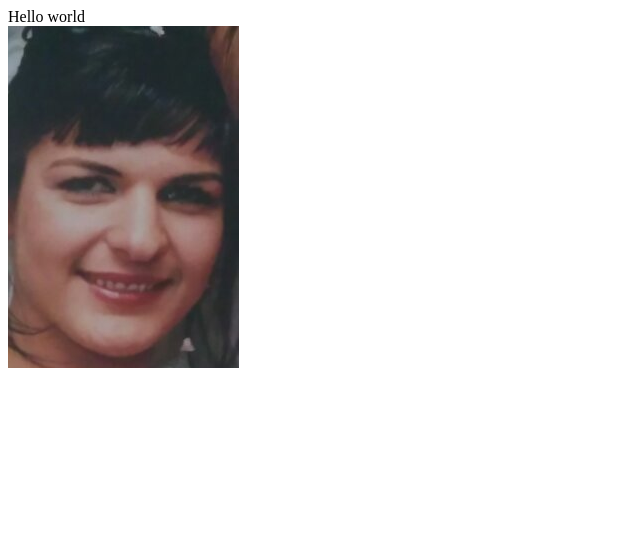
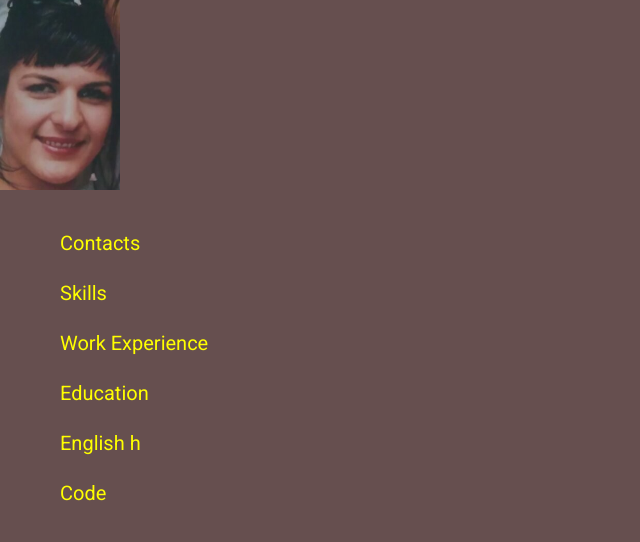
Before and after one commit to ylyuday/rsschool-cv, a plain HTML site: page index.html in a window 1280 px wide. Shown: the whole page, without its empty margins (0-640 px from the left). Drawn offline with Linux system fonts and the light colour scheme.

Commit message:
feat: add header main footer

```diff
--- a/index.html
+++ b/index.html
@@ -1,4 +1,62 @@
-<div>
-    Hello world
-</div>
-<img src="./img/foto.png" alt="foto">
+<!DOCTYPE html>
+<html lang="en">
+
+<head>
+    <meta charset="UTF-8">
+    <meta http-equiv="X-UA-Compatible" content="IE=edge">
+    <meta name="viewport" content="width=device-width, initial-scale=1.0">
+    <link rel="preconnect" href="https://fonts.googleapis.com">
+    <link rel="preconnect" href="https://fonts.gstatic.com" crossorigin>
+    <link href="https://fonts.googleapis.com/css2?family=Roboto:ital,wght@0,300;0,400;1,100;1,300;1,700&display=swap"
+        rel="stylesheet">
+    <link rel="preconnect" href="https://fonts.googleapis.com">
+    <link rel="preconnect" href="https://fonts.gstatic.com" crossorigin>
+    <link
+        href="https://fonts.googleapis.com/css2?family=Noto+Sans:ital,wght@0,100;0,200;0,300;0,700;1,300;1,400&display=swap"
+        rel="stylesheet">
+    <link rel="stylesheet" href="./style.css">
+    <link rel="icon" href="./assets/img/icon rsschool.png">
+    <title>CV</title>
+</head>
+
+<body>
+    <header class="header">
+        <img class="img-foto" src="./assets/img/foto.png" alt="foto">
+        <div class="container">
+            <nav class="nav">
+                <ul class="nav-list">
+                    <li class="nav-item"><a href="#contacts" class="nav-link">Contacts</a></li>
+                    <li class="nav-item"><a href="#skills" class="nav-link">Skills</a></li>
+                    <li class="nav-item"><a href="#work Experience" class="nav-link">Work Experience</a></li>
+                    <li class="nav-item"><a href="#education" class="nav-link">Education</a></li>
+                    <li class="nav-item"><a href="#english" class="nav-link">English
+                            h
+                        </a></li>
+                    <li class="nav-item"><a href="#code" class="nav-link">Code</a></li>
+                </ul>
+
+            </nav>
+        </div>
+    </header>
+    <main class="main">
+        <div class="container">
+            <section class="section">
+
+
+            </section>
+
+        </div>
+
+
+
+    </main>
+    <footer class="footer">
+        <div class="container">
+
+        </div>
+
+    </footer>
+
+</body>
+
+</html>
--- a/style.css
+++ b/style.css
@@ -1,3 +1,70 @@
-div {
-    width: 100%;
+* {
+	box-sizing: border-box;
 }
+
+body {
+	min-height: 100vh;
+	margin: 0;
+	padding: 0;
+	display: flex;
+	flex-direction: column;
+	background-color: rgb(102, 79, 79);
+	font-family: 'Roboto', sans-serif;
+	font-size: 20px;
+	font-weight: 400;
+	line-height: 1.5;
+	color: black;
+}
+
+
+.container {
+	max-width: 1440px;
+	margin: 0 auto;
+}
+
+.nav-list {
+	flex-wrap: wrap;
+	align-items: center;
+	list-style: none;
+}
+
+.nav-link {
+	padding: 0 20px;
+	line-height: 50px;
+	transition: .3s;
+}
+
+.nav-item a {
+	color: yellow;
+	text-decoration: none;
+	transition: color 0.5s;
+}
+
+.nav-item a:hover {
+	color: white;
+}
+
+.main-container {
+	display: flex;
+	flex-wrap: wrap;
+}
+
+.section {
+	width: 50%;
+}
+
+@media (max-width:768px) {
+	.section {
+		width: 100%;
+	}
+}
+
+html {
+	scroll-behavior: smooth;
+}
+
+.img-foto {
+	width: 120px;
+	height: 190px;
+
+}
```
Also changed, not shown: assets/img/foto.png (renamed from img/foto.png), assets/img/icon rsschool.png (added).
